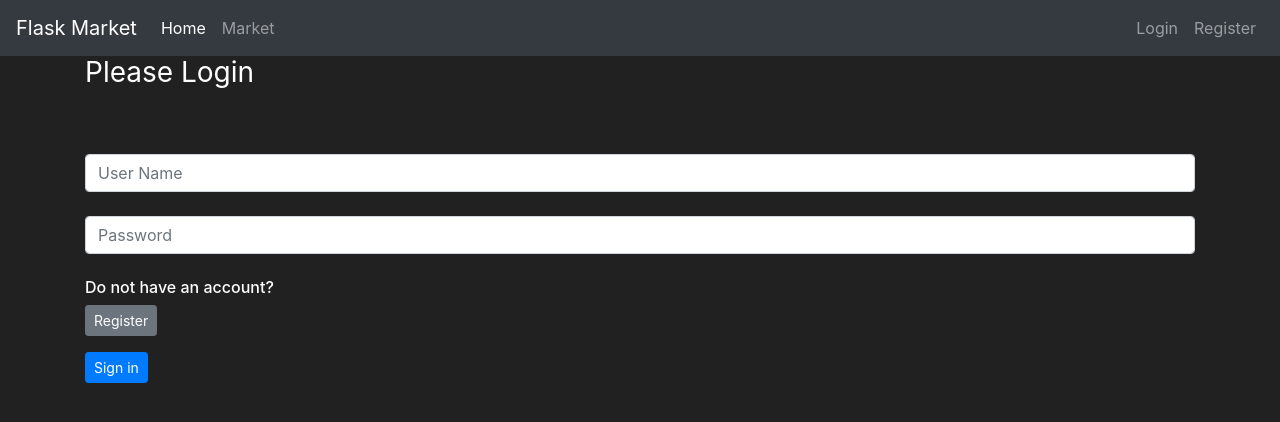
After one commit to mikhashev/flaskmarket, a Flask app: page /login in a window 1280 px wide. The commit adds this page. Shown: the top 422 px of the page. Run offline with Flask 2, Linux system fonts and the light colour scheme; some libraries are stand-ins or nearby versions.

Commit message:
feat(authentication): add user authentication

```diff
--- a/market/__init__.py
+++ b/market/__init__.py
@@ -1,9 +1,11 @@
 from flask import Flask
 from flask_sqlalchemy import SQLAlchemy
+from flask_bcrypt import Bcrypt
 
 app = Flask(__name__)
 app.config['SQLALCHEMY_DATABASE_URI'] = 'sqlite:///market.db'
 app.config['SECRET_KEY'] = 'fea518b16f3c797110d3b8cc'
 db = SQLAlchemy(app)
+bcrypt = Bcrypt(app)
 
 from market import routes
--- a/market/forms.py
+++ b/market/forms.py
@@ -23,3 +23,9 @@ class RegisterForm(FlaskForm):
     password1 = PasswordField(label='', validators=[Length(min=6), DataRequired()])
     password2 = PasswordField(label='', validators=[EqualTo('password1'), DataRequired()])
     submit = SubmitField(label='Create Account')
+
+
+class LoginForm(FlaskForm):
+    username = StringField(label='', validators=[DataRequired()])
+    password = StringField(label='', validators=[DataRequired()])
+    submit = SubmitField(label='Sign in')
--- a/market/routes.py
+++ b/market/routes.py
@@ -2,7 +2,7 @@ from market import app
 from market import db
 from flask import render_template, redirect, url_for, flash
 from market.models import Item, User
-from market.forms import RegisterForm
+from market.forms import RegisterForm, LoginForm
 
 
 @app.route('/')
@@ -24,7 +24,7 @@ def register_page():
     if form.validate_on_submit():
         user_to_create = User(username=form.username.data,
                               email_address=form.email_address.data,
-                              password_hash=form.password1.data)
+                              password=form.password1.data)
 
         db.session.add(user_to_create)
         db.session.commit()
@@ -34,3 +34,9 @@ def register_page():
         for err_msg in form.errors.values():
             flash(f'There was an error with creating user: {err_msg}', category='danger')
     return render_template('register.html', form=form)
+
+
+@app.route('/login', methods=['GET', 'POST'])
+def login_page():
+    form = LoginForm()
+    return render_template('login.html', form=form)
--- a/market/templates/base.html
+++ b/market/templates/base.html
@@ -30,7 +30,7 @@
            </ul>
            <ul class="navbar-nav">
                <li class="nav-item">
-                   <a class="nav-link" href="#">Login</a>
+                   <a class="nav-link" href="{{ url_for('login_page') }}">Login</a>
                </li>
                <li class="nav-item">
                    <a class="nav-link" href="{{ url_for('register_page') }}">Register</a>
--- /dev/null
+++ b/market/templates/login.html
@@ -0,0 +1,34 @@
+{% extends 'base.html' %}
+{% block title %}
+    Login Page
+{% endblock %}
+
+{% block content %}
+<body class="text-left">
+<div class="container">
+        <form method="POST" class="form-signin" style="color:white">
+            {{ form.hidden_tag() }}
+            <h1 class="h3 mb-3 font-weight-normal">
+                Please Login
+            </h1>
+            <br>
+            {{ form.username.label() }}
+            {{ form.username(class="form-control", placeholder="User Name") }}
+
+            {{ form.password.label() }}
+            {{ form.password(class="form-control", placeholder="Password") }}
+
+            <br>
+
+
+            <div class="checkbox mb-3">
+               <h6>Do not have an account?</h6>
+               <a class="btn btn-sm btn-secondary" href="{{ url_for('register_page') }}">Register</a>
+            </div>
+
+            {{ form.submit(class="btn btn-sm btn-primary") }}
+
+        </form>
+    </div>
+</body>
+{% endblock %}
```
Also changed, not shown: market/models.py (+11 -0 lines), market/templates/register.html (+7 -1 lines), market/market.db.
